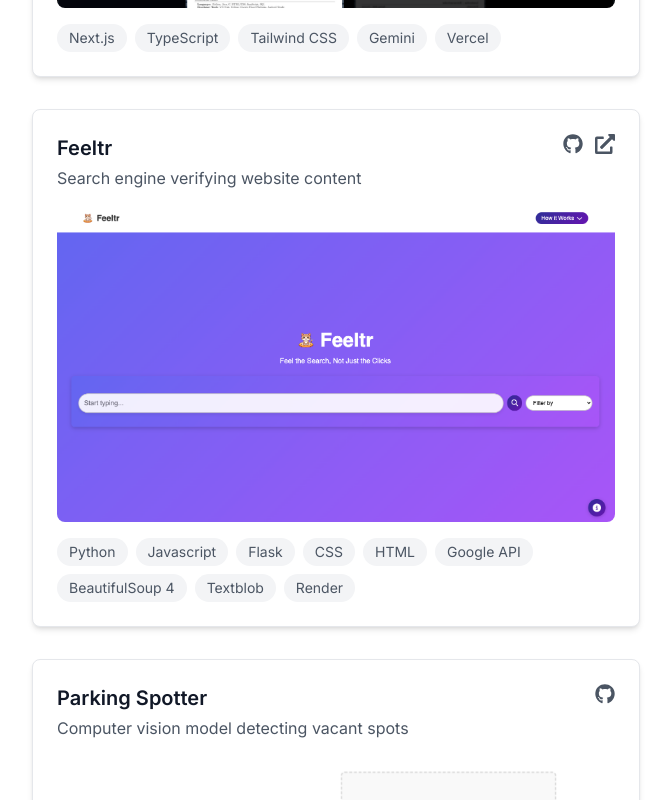
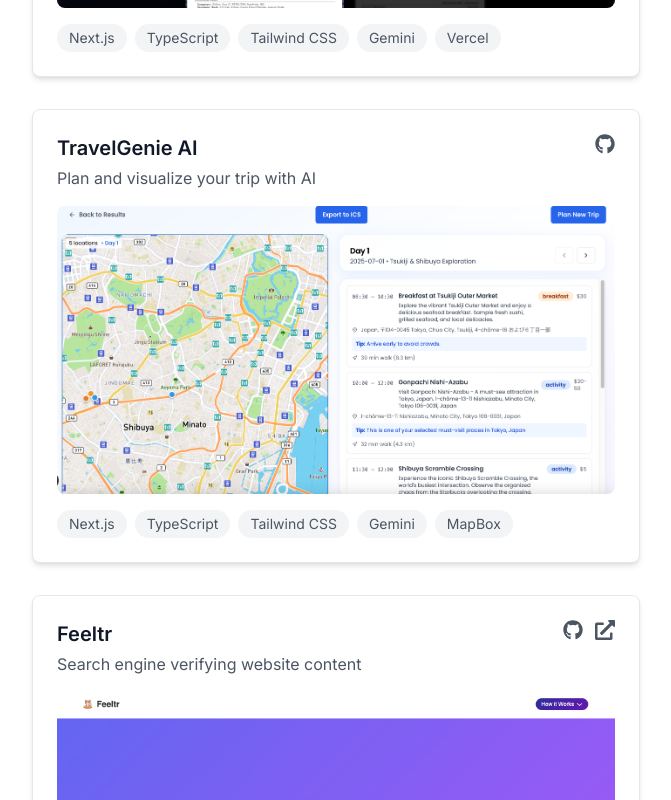
Before and after one commit to justintimejt/personal-portfolio, a Next.js app: page /projects in a window 1280 px wide. Shown: the part 580-1380 px from the top of the page, without its empty margins (304-975 px from the left). Built offline with nearby package versions, Linux system fonts and the light colour scheme.

Commit message:
content: add travelgenie ai app

```diff
--- a/src/app/projects/page.tsx
+++ b/src/app/projects/page.tsx
@@ -65,6 +65,13 @@ export default function Projects() {
       repoLink: "https://github.com/justintimejt/crackdresume",
       appLink: "https://crackdresume.vercel.app/",
       technologies: ['Next.js', 'TypeScript', 'Tailwind CSS', 'Gemini', 'Vercel']
+    },
+    {
+      title: "TravelGenie AI",
+      description: "Plan and visualize your trip with AI",
+      image: "/images/TravelGenieAI.png",
+      repoLink: "https://github.com/jruttan1/TravelGenie",
+      technologies: ['Next.js', 'TypeScript', 'Tailwind CSS', 'Gemini', 'MapBox']
     },
     {
       title: "Feeltr",
```
Also changed, not shown: public/images/TravelGenieAI.png (added).
